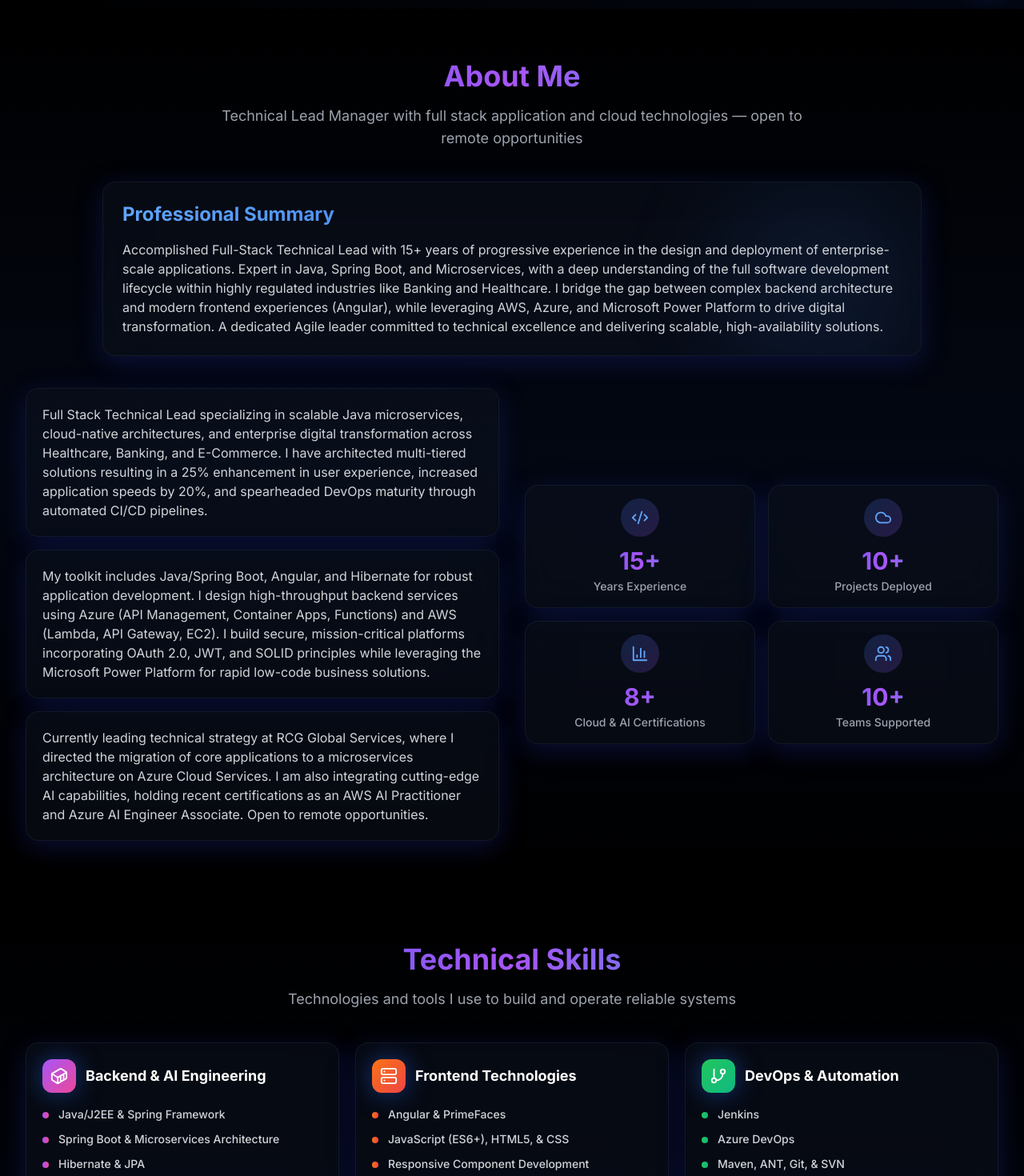
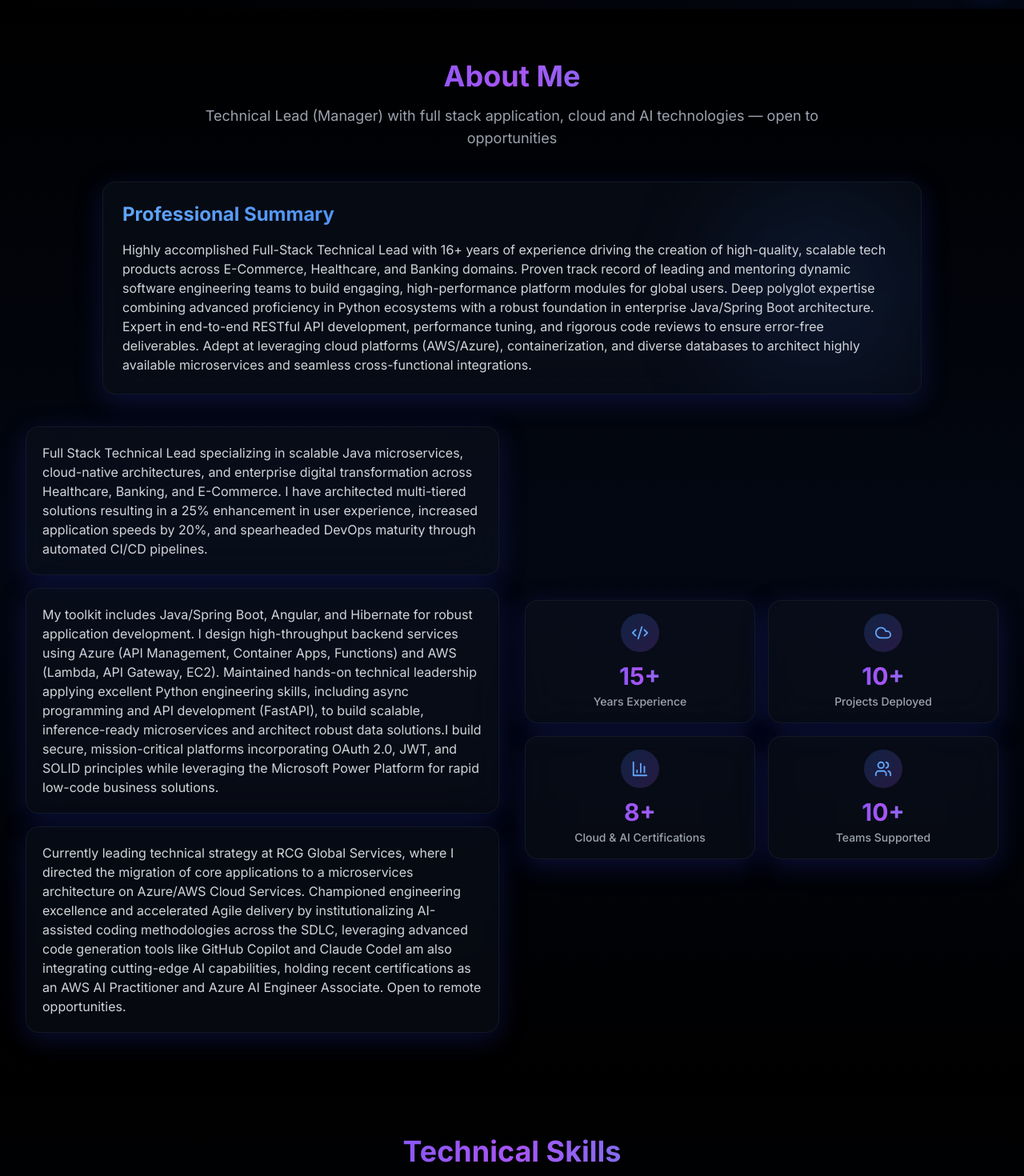
Before and after one commit to muralikumarch/java-portfolio, a React (Vite) app: page / in a window 1280 px wide. Shown: the part 789-2259 px from the top of the page at 80% size. Built offline with nearby package versions, Linux system fonts and the light colour scheme.

Commit message:
Revise About Me section with updated experience and skills
Updated professional summary and technical skills to reflect 16+ years of experience and recent advancements in AI integration and cloud services.

```diff
--- a/src/components/About.jsx
+++ b/src/components/About.jsx
@@ -25,7 +25,7 @@ const About = () => {
         >
           <h2 className="text-3xl sm:text-4xl font-bold gradient-text mb-4">About Me</h2>
           <p className="text-base sm:text-lg text-gray-400 max-w-3xl mx-auto">
-            Technical Lead Manager with full stack application and cloud technologies — open to remote opportunities
+            Technical Lead (Manager) with full stack application, cloud and AI technologies — open to opportunities
           </p>
         </motion.div>
 
@@ -40,10 +40,7 @@ const About = () => {
             <div className="absolute top-0 right-0 w-64 h-64 bg-primary-500/10 rounded-full blur-3xl"></div>
             <h3 className="text-xl sm:text-2xl font-bold gradient-text-primary mb-4 relative">Professional Summary</h3>
             <p className="text-gray-300 leading-relaxed text-sm sm:text-base relative">
-              Accomplished Full-Stack Technical Lead with 15+ years of progressive experience in the design and deployment of enterprise-scale applications. Expert in Java, Spring Boot, and Microservices, with a deep understanding of the full software development lifecycle within highly regulated industries like Banking and Healthcare.
-
-I bridge the gap between complex backend architecture and modern frontend experiences (Angular), while leveraging AWS, Azure, and Microsoft Power Platform to drive digital transformation. A dedicated Agile leader committed to technical excellence and delivering scalable, high-availability solutions.
-            </p>
+             Highly accomplished Full-Stack Technical Lead with 16+ years of experience driving the creation of high-quality, scalable tech products across E-Commerce, Healthcare, and Banking domains. Proven track record of leading and mentoring dynamic software engineering teams to build engaging, high-performance platform modules for global users. Deep polyglot expertise combining advanced proficiency in Python ecosystems with a robust foundation in enterprise Java/Spring Boot architecture. Expert in end-to-end RESTful API development, performance tuning, and rigorous code reviews to ensure error-free deliverables. Adept at leveraging cloud platforms (AWS/Azure), containerization, and diverse databases to architect highly available microservices and seamless cross-functional integrations.</p>
           </motion.div>
         </div>
 
@@ -63,13 +60,13 @@ I bridge the gap between complex backend architecture and modern frontend experi
 
             <div className="card-glass p-4 sm:p-5 rounded-2xl">
               <p className="text-sm sm:text-base text-gray-300 leading-relaxed">
-                My toolkit includes Java/Spring Boot, Angular, and Hibernate for robust application development. I design high-throughput backend services using Azure (API Management, Container Apps, Functions) and AWS (Lambda, API Gateway, EC2). I build secure, mission-critical platforms incorporating OAuth 2.0, JWT, and SOLID principles while leveraging the Microsoft Power Platform for rapid low-code business solutions.
+                My toolkit includes Java/Spring Boot, Angular, and Hibernate for robust application development. I design high-throughput backend services using Azure (API Management, Container Apps, Functions) and AWS (Lambda, API Gateway, EC2). Maintained hands-on technical leadership applying excellent Python engineering skills, including async programming and API development (FastAPI), to build scalable, inference-ready microservices and architect robust data solutions.I build secure, mission-critical platforms incorporating OAuth 2.0, JWT, and SOLID principles while leveraging the Microsoft Power Platform for rapid low-code business solutions.
               </p>
             </div>
 
             <div className="card-glass p-4 sm:p-5 rounded-2xl">
               <p className="text-sm sm:text-base text-gray-300 leading-relaxed">
-                Currently leading technical strategy at RCG Global Services, where I directed the migration of core applications to a microservices architecture on Azure Cloud Services. I am also integrating cutting-edge AI capabilities, holding recent certifications as an AWS AI Practitioner and Azure AI Engineer Associate. Open to remote opportunities.
+                Currently leading technical strategy at RCG Global Services, where I directed the migration of core applications to a microservices architecture on Azure/AWS Cloud Services. Championed engineering excellence and accelerated Agile delivery by institutionalizing AI-assisted coding methodologies across the SDLC, leveraging advanced code generation tools like GitHub Copilot and Claude CodeI am also integrating cutting-edge AI capabilities, holding recent certifications as an AWS AI Practitioner and Azure AI Engineer Associate. Open to remote opportunities.
               </p>
             </div>
           </motion.div>
```
